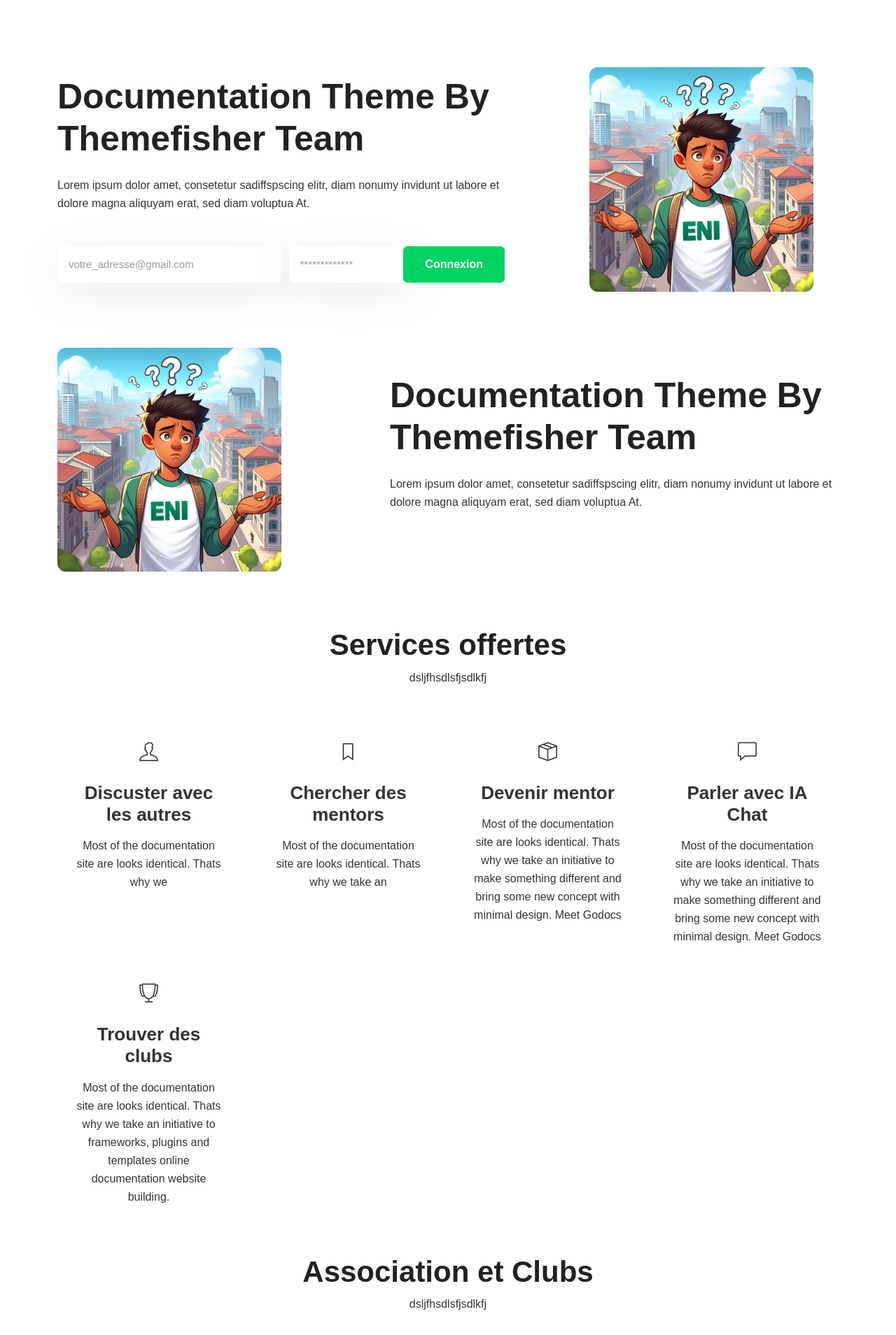
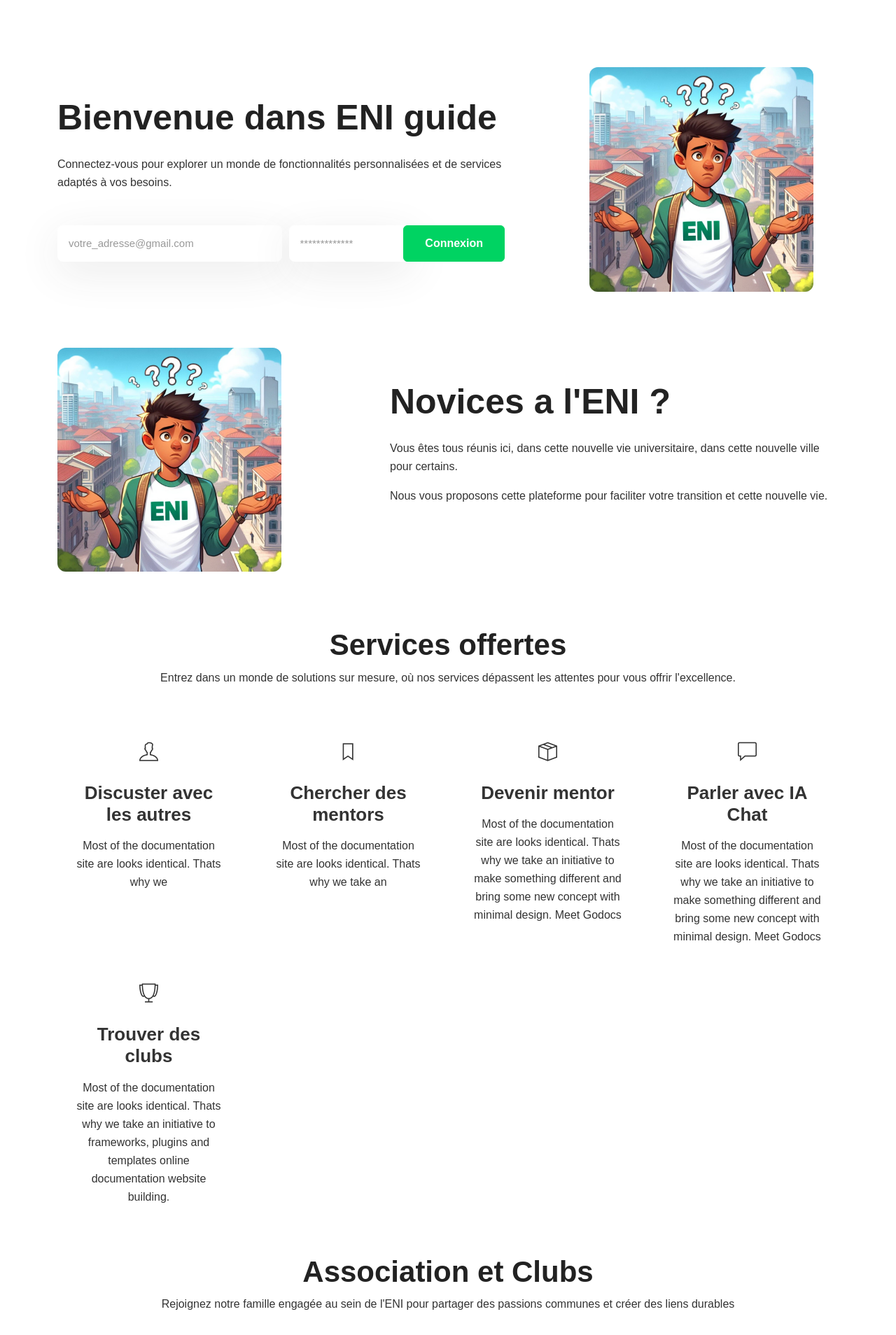
Before and after one commit to DiaryFenohasina/Devhunt2024, a Vue app in the folder front_DevHunt/: page / in a window 1280 px wide. Shown: the part 72-1980 px from the top of the page at 70% size. Built offline with nearby package versions, Linux system fonts and the light colour scheme; a small style sheet from the web is missing.

Commit message:
feat landign

```diff
--- a/front_DevHunt/src/components/Clubs.vue
+++ b/front_DevHunt/src/components/Clubs.vue
@@ -3,7 +3,7 @@
     <div class="container">
       <div class="section-title text-center">
         <h2 class=" text-center ">Association et Clubs</h2>
-        <p class="text-center">dsljfhsdlsfjsdlkfj   </p>
+        <p class="text-center">Rejoignez notre famille engagée au sein de l'ENI pour partager des passions communes et créer des liens durables</p>
       </div>
       <div class="d-flex justify-content-center mb-2 ">
         <ul class="  px-5 d-flex">
--- a/front_DevHunt/src/components/Offers.vue
+++ b/front_DevHunt/src/components/Offers.vue
@@ -3,7 +3,7 @@
     <div class="container">
       <div class="section-title text-center">
         <h2 class=" text-center ">Services offertes</h2>
-        <p class="text-center">dsljfhsdlsfjsdlkfj   </p>
+        <p class="text-center">Entrez dans un monde de solutions sur mesure, où nos services dépassent les attentes pour vous offrir l'excellence.</p>
       </div>
       <div class="row ">
         <div v-for="(acces,index) in Offers " :key="index" class="c-type col-lg-3 col-md-4 col-sm-6 mb-4">
--- a/front_DevHunt/src/components/about.vue
+++ b/front_DevHunt/src/components/about.vue
@@ -7,10 +7,9 @@
                 <img src="../assets/images/eni.png" alt="illustration" class="img-fluid rounded" style="max-width: 90%">
             </div>
             <div class="col-lg-7  text-left">
-                <h1 class="mb-4">Documentation Theme By Themefisher Team</h1>
-                <p class="mb-5">Lorem ipsum dolor amet, consetetur sadiffspscing elitr, diam nonumy invidunt ut labore et dolore magna aliquyam erat, sed diam voluptua At.</p>
-
-
+                <h1 class="mb-4">Novices a l'ENI ?</h1>
+                <p class="">Vous êtes tous réunis ici, dans cette nouvelle vie universitaire, dans cette nouvelle ville pour certains.</p>
+                <p class="mb-5">Nous vous proposons cette plateforme pour faciliter votre transition et cette nouvelle vie.</p>
             </div>
 
         </div>
--- a/front_DevHunt/src/components/banner.vue
+++ b/front_DevHunt/src/components/banner.vue
@@ -3,8 +3,8 @@
     <div class="container">
         <div class="row justify-content-between align-items-center">
             <div class="col-lg-7  text-left">
-                <h1 class="mb-4">Documentation Theme By Themefisher Team</h1>
-                <p class="mb-5">Lorem ipsum dolor amet, consetetur sadiffspscing elitr, diam nonumy invidunt ut labore et dolore magna aliquyam erat, sed diam voluptua At.</p>
+                <h1 class="mb-4">Bienvenue dans ENI guide</h1>
+                <p class="mb-5">Connectez-vous pour explorer un monde de fonctionnalités personnalisées et de services adaptés à vos besoins.</p>
 
                 <form class="search-wrapper d-sm-flex" action="search.html">
                     <input id="search-by" name="s" type="email" class="form-control form-control-lg" placeholder="votre_adresse@gmail.com">
```
